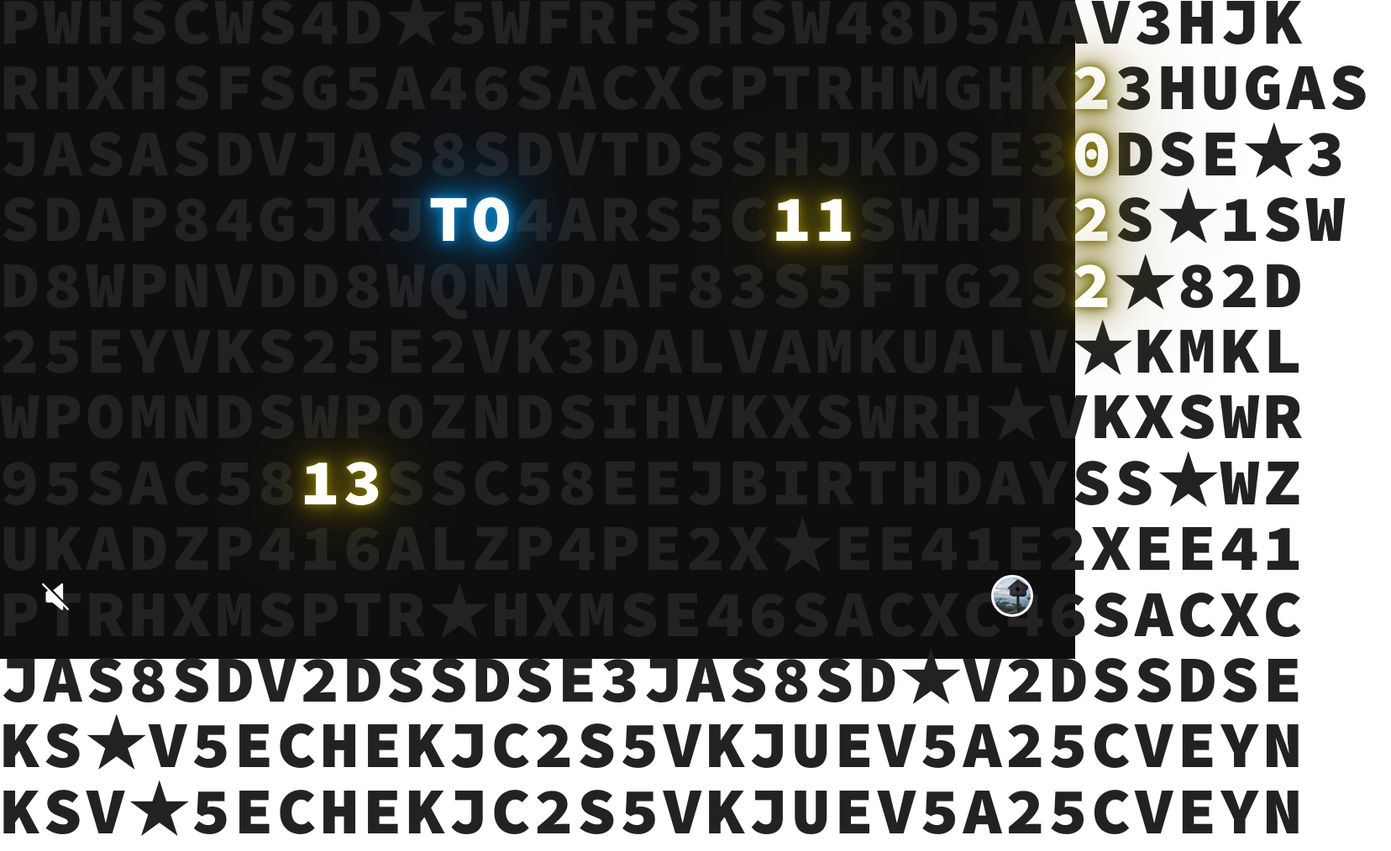
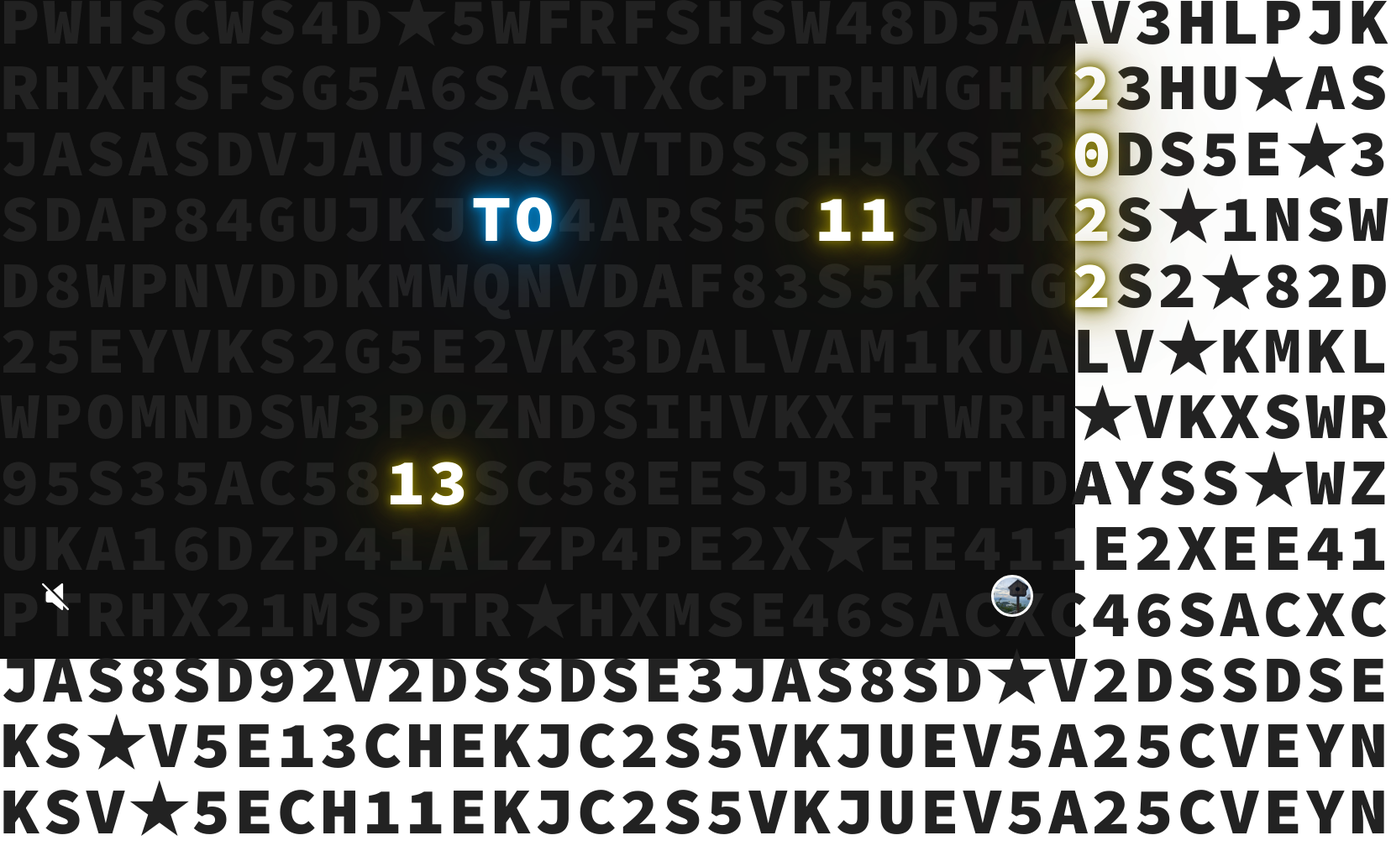
Before and after one commit to quangcony/hpbd, a plain HTML site: page home.html in a window 1280 px wide. Shown: the part 15-1029 px from the top of the page at 84% size, 1656 px wide, since content can reach past the window. Drawn offline with nearby package versions, Linux system fonts and the light colour scheme.

Commit message:
'fix-text'

```diff
--- a/home.html
+++ b/home.html
@@ -17,19 +17,19 @@
         </audio>
       </div>
       <div class="container">
-        <h2>pwhscws4d★5wfrfshsw48d5aav3hjk</h2>
-        <h2>rhx<span class="text4">H</span>sfsg5a46sacxcptrhmghk<span class="text5">2</span>3hugas</h2>
-        <h2>jas<span class="text4">A</span>sdvjas8sdv<span>T</span>dsshjkdse3<span class="text5">0</span>dse★3</h2>
-        <h2>sda<span class="text4">P</span>84gjkj<span class="text2">To</span>4a<span>R</span>s5c<span class="text5">11</span>swhjk<span class="text5">2</span>s★1sw</h2>
-        <h2>d8w<span class="text4">P</span>nvdd8wqnvd<span>A</span>f83s5ftg2s<span class="text5">2</span>★82d</h2>
-        <h2>25e<span class="text4">Y</span>vks25e2vk3<span>D</span>alvamkualv★kmkl</h2>
-        <h2>wpomndswpoznds<span>I</span>hvkxswrh★vkxswr</h2>
-        <h2>95sac58<span class="text5">13</span>ssc58<span>E</span>ej<span class="text3">Birthday</span>ss★wz</h2>
-        <h2>ukadzp416alzp4<span>P</span>e2x★ee41e2xee41</h2>
-        <h2>ptrhxmsptr★hxmsE46sacxc46sacxc</h2>
-        <h2>jas8sdv2dssdse3jas8sd★v2dssdse</h2>
-        <h2>ks★v5echekjc2s5vkjuev5a25cveyn</h2>
-        <h2>ksv★5echekjc2s5vkjuev5a25cveyn</h2>
+        <h2>pwhscws4d★5wfrfshsw48d5aav3hlpjk</h2>
+        <h2>rhx<span class="text4">H</span>sfsg5a6sactxcptrhmghk<span class="text5">2</span>3hu★as</h2>
+        <h2>jas<span class="text4">A</span>sdvjaus8sdv<span>T</span>dsshjkse3<span class="text5">0</span>ds5e★3</h2>
+        <h2>sda<span class="text4">P</span>84gujkj<span class="text2">To</span>4a<span>R</span>s5c<span class="text5">11</span>swjk<span class="text5">2</span>s★1nsw</h2>
+        <h2>d8w<span class="text4">P</span>nvddkmwqnvd<span>A</span>f83s5kftg<span class="text5">2</span>s2★82d</h2>
+        <h2>25e<span class="text4">Y</span>vks2g5e2vk3<span>D</span>alvam1kualv★kmkl</h2>
+        <h2>wpomndsw3poznds<span>I</span>hvkxftwrh★vkxswr</h2>
+        <h2>95s35ac58<span class="text5">13</span>sc58<span>E</span>esj<span class="text3">Birthday</span>ss★wz</h2>
+        <h2>uka16dzp41alzp4<span>P</span>e2x★ee411e2xee41</h2>
+        <h2>ptrhx21msptr★hxmsE46sacxc46sacxc</h2>
+        <h2>jas8sd92v2dssdse3jas8sd★v2dssdse</h2>
+        <h2>ks★v5e13chekjc2s5vkjuev5a25cveyn</h2>
+        <h2>ksv★5ech11ekjc2s5vkjuev5a25cveyn</h2>
 
       </div>
     </section>
```
